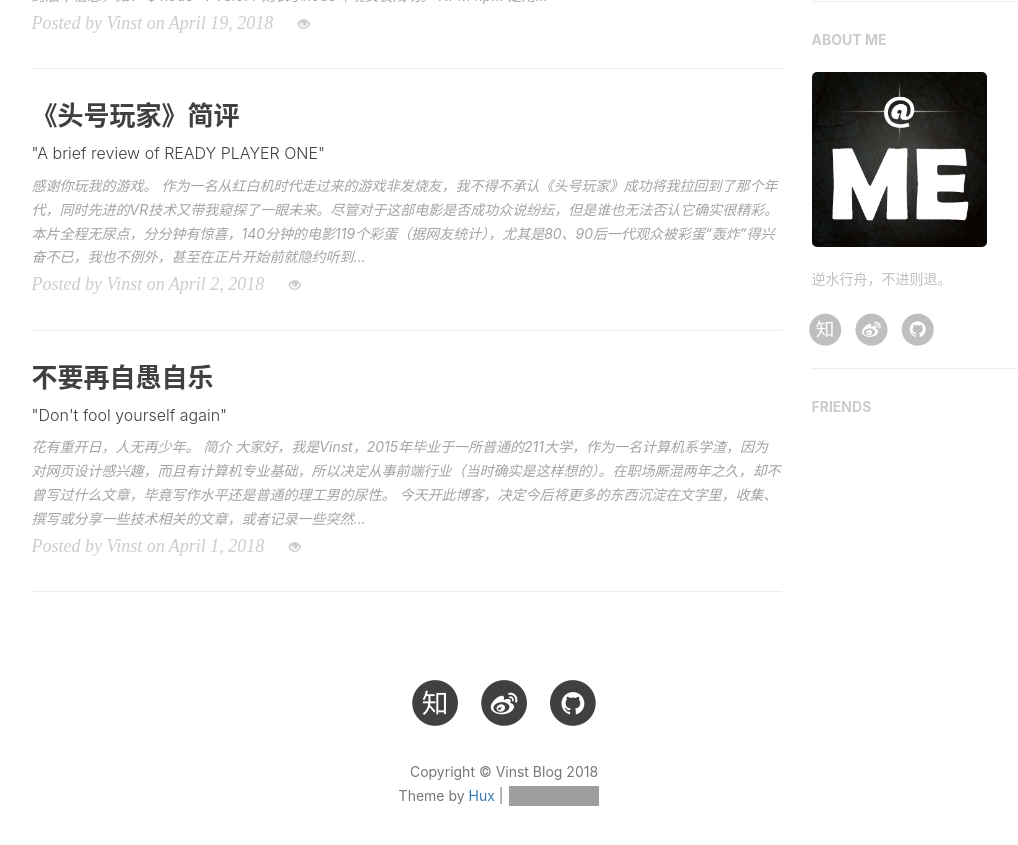
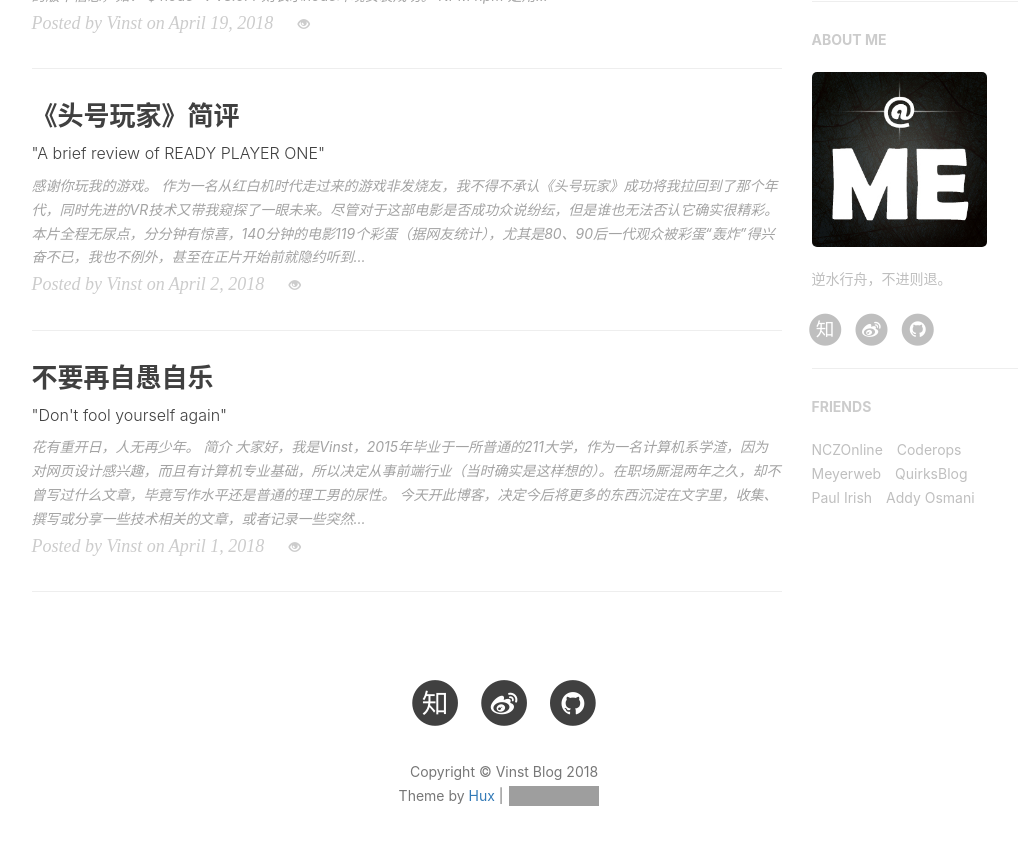
Before and after one commit to gnawiauhs/gnawiauhs.github.io, a Jekyll site: the page built from index.html, in a window 1280 px wide and 900 px high, scrolled down 606 px. Shown: the top 845 px of the window, without its empty margins (136-1154 px from the left). Built offline with Jekyll 4.4.1, drawn with Linux system fonts in a browser that asks for light colours; nearby versions of some CDN libraries; the list of posts is cut into pages by our own code; comment, search, counter and statistics services are not loaded; grey boxes are pictures that could not be loaded.

Commit message:
Add-some-friends

```diff
--- a/_config.yml
+++ b/_config.yml
@@ -86,10 +86,30 @@ service-worker: true
 
 # Friends
 friends: [
-    {
-        # title: "阮一峰博客",
-        # href: "http://www.ruanyifeng.com/blog/"
-    }
+  {
+    title: "NCZOnline",
+    href: "https://www.nczonline.net/"
+  },
+  {
+    title: "Coderops",
+    href: "https://tympanus.net/codrops/"
+  },
+  {
+    title: "Meyerweb",
+    href: "https://meyerweb.com/"
+  },
+  {
+    title: "QuirksBlog",
+    href: "https://www.quirksmode.org/blog/"
+  },
+  {
+    title: "Paul Irish",
+    href: "https://www.paulirish.com/"
+  },
+  {
+    title: "Addy Osmani",
+    href: "https://addyosmani.com/blog/"
+  }
 ]
 
 # Leancloud
```
